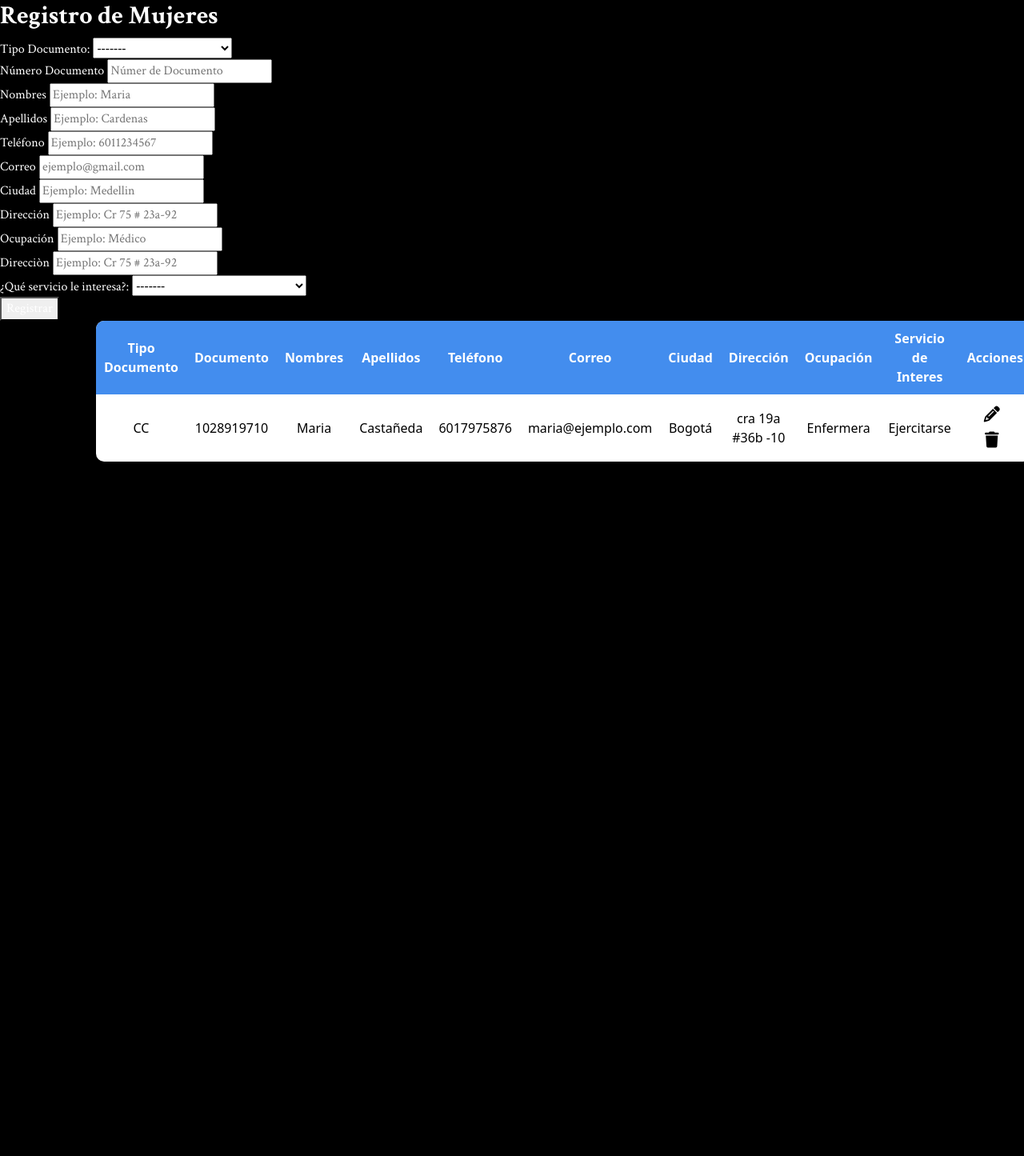
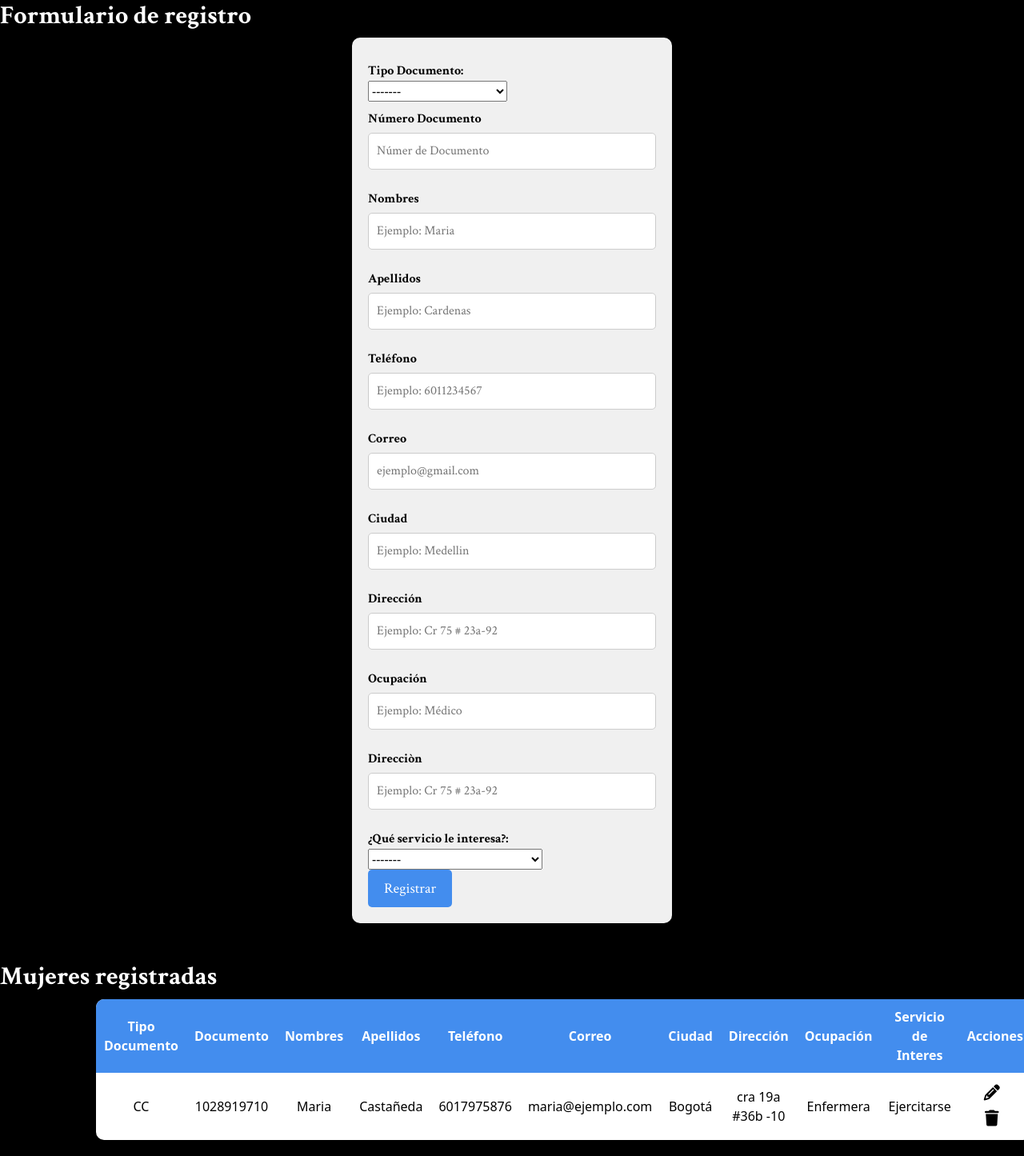
Before and after one commit to HeidyCardenas1903/Distrito-Capital---CDM, a Flask app: page /mujeres in a window 1280 px wide. Shown: the part 59-1504 px from the top of the page at 80% size. Before the commit the page ends 636 px from the top, so only its background shows below. Run offline with Flask 3, Linux system fonts and the light colour scheme; some libraries are stand-ins or nearby versions.

Commit message:
Front modificaciones

```diff
--- a/app.py
+++ b/app.py
@@ -22,7 +22,7 @@ app.secret_key='mysecretkey'
 @app.route('/')
 def index():
     '''Se establece la función para la ruta del index'''
-    return render_template('index.html')#Devolvera el template index.html
+    return render_template('login/login.html')#Devolvera el template index.html
 
 
 '''Ruta para el login'''
@@ -71,6 +71,13 @@ def municipios():
         flash('Municipio Agregado')
         return redirect(url_for('municipios'))
     return render_template('modulos/municipios.html')#Devolvera el template municipios.html
+
+'''Ruta de inicio'''
+
+@app.route ('/index')
+def inicio():
+    '''Se establece la función para la ruta de inicio'''
+    return render_template('modulos/index.html')
 
 '''Ruta para los manzanas'''
 @app.route ('/manzanas')
--- a/static/css/style.css
+++ b/static/css/style.css
@@ -127,7 +127,7 @@ p,a,button,label,input{
     /* Fin estilos barra lateral (menú) */
 
 
-    /* Estilos para las tablas */
+/* Estilos para las tablas */
     table {
         width: 80%;
         background: var(--primary-color);
@@ -174,3 +174,58 @@ p,a,button,label,input{
     tr:hover {
         background-color: #cfcfcf;
     }
+
+    /* Fin estilos tablas */
+
+/* Estilos fomularios */
+    /* Estilos generales para el formulario */
+    form {
+        max-width: 400px;
+        margin: 0 auto;
+        padding: 20px;
+        background-color: #f0f0f0;
+        border-radius: 10px;
+        box-shadow: 0px 0px 10px rgba(0, 0, 0, 0.3);
+    }
+
+    /* Estilo para el botón de envío */
+    button[type="submit"] {
+        background-color: var(--tertiary-color);
+        color: #fff;
+        border: none;
+        padding: 10px 20px;
+        border-radius: 5px;
+        font-size: 18px;
+        cursor: pointer;
+    }
+
+    /* Estilo para el botón de envío al pasar el ratón sobre él */
+    button[type="submit"]:hover {
+        background-color: #0056b3;
+    }
+
+    /* Estilo para los campos "subtitulo" */
+    .subtitulo {
+        display: block;
+        font-weight: bold;
+        margin-top: 10px;
+        font-weight: bold;
+        color: #000;
+    }
+
+    /* Estilo para la clase "entrada" */
+    .entrada {
+        width: 100%;
+        padding: 10px;
+        margin-top: 5px;
+        margin-bottom: 15px;
+        border: 1px solid #ccc;
+        border-radius: 5px;
+        font-size: 16px;
+    }
+
+    /* Estilo para la clase "entrada 1" */
+
+    .entrada1{
+        color:#000;
+    }
--- a/templates/base.html
+++ b/templates/base.html
@@ -32,7 +32,7 @@
             <button class="close" onclick="panelLateral()"><span><i class="fa-solid fa-xmark"></i></span></button>
             <h3>Menú principal</h3>
             <ul>
-                <a class="item"href="/"><span><i class="fa-solid fa-house"></i></span> Inicio</a>
+                <a class="item"href="/index"><span><i class="fa-solid fa-house"></i></span> Inicio</a>
                 <a class="item"href="/municipios"><span><i class="fa-solid fa-gear"></i></span> Municipios</a>
                 <a class="item"href="/manzanas"><span><i class="fa-solid fa-map"></i></span> Manzanas</a>
                 <a class="item"href="/servicios"><span><i class="fa-solid fa-star"></i></span> Servicios</a>
--- a/templates/modulos/mujeres.html
+++ b/templates/modulos/mujeres.html
@@ -1,10 +1,10 @@
 {%extends 'base.html'%}
 {%block title%}Cuidadoras{%endblock%}
 {%block content%}
-<h2>Registro de Mujeres</h2>
+<h2>Formulario de registro</h2>
 <form action="" method="post">
-    <label for="tipodoc">Tipo Documento:</label>
-    <select name="tipodoc" id="tipodoc" required>
+    <label for="tipodoc" class="subtitulo">Tipo Documento:</label>
+    <select name="tipodoc" required class="entrada1">
         <option value="">-------</option>
         <option value="CC">Cédula Ciudadanía</option>
         <option value="TI">Tarjeta de Identidad</option>
@@ -42,7 +42,7 @@
     <br>
 
     <label for="servicioint" class="subtitulo">¿Qué servicio le interesa?:</label>
-    <select name="servicioint" id="servicioint" required class="entrada1">
+    <select name="servicioint" required class="entrada1">
         <option value="">-------</option>
         <option value="1">Estudiar</option>
         <option value="2">Emprender</option>
@@ -59,6 +59,9 @@
     <button type="submit">Registrar</button>
 
 </form>
+<br>
+<br>
+<h2>Mujeres registradas</h2>
 <table>
     <thead>
         <tr>
```
Also changed, not shown: templates/modulos/index.html (renamed from templates/index.html).
